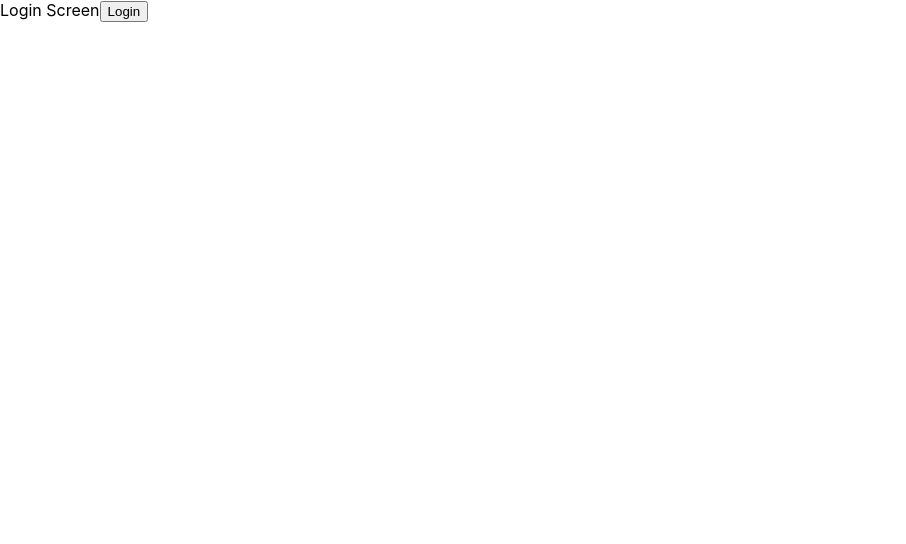
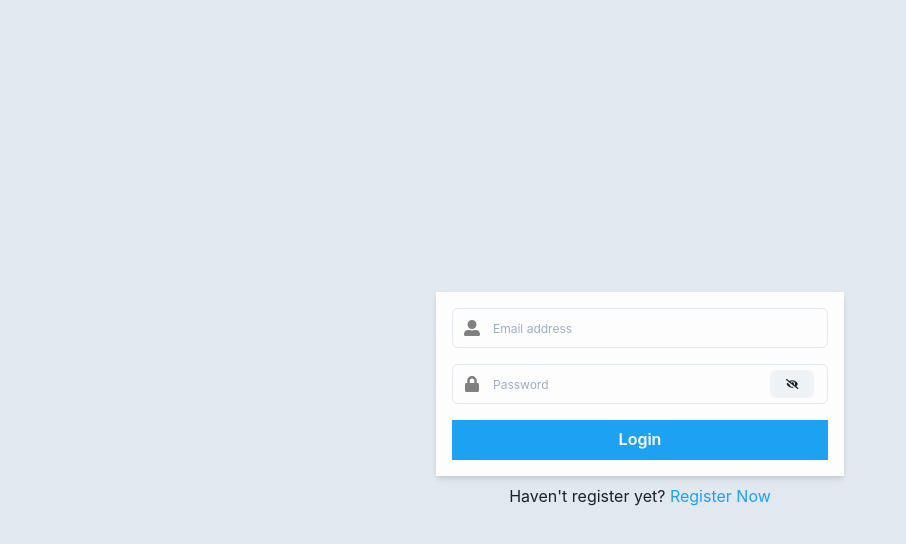
Before and after one commit to RMIT-FinTech-Club/3MS, a React (Create React App) app: page / in a window 1280 px wide. Shown: the top 544 px of the page, without its empty margins (0-906 px from the left). Built offline with nearby package versions, Linux system fonts and the light colour scheme.

Commit message:
add login page

```diff
--- a/src/components/page/Login/Login.tsx
+++ b/src/components/page/Login/Login.tsx
@@ -1,15 +1,139 @@
 import React from "react";
 import { useAuthStore } from "../../../core/store";
+import {
+	Flex,
+	Heading,
+	Input,
+	Button,
+	InputGroup,
+	Stack,
+	InputLeftElement,
+	Box,
+	Link,
+	Avatar,
+	FormControl,
+	FormHelperText,
+	InputRightElement,
+} from "@chakra-ui/react";
+import { FontAwesomeIcon } from "@fortawesome/react-fontawesome";
+import {
+	faLock,
+	faUserAlt,
+	faEye,
+	faEyeSlash,
+} from "@fortawesome/free-solid-svg-icons";
 
 interface Props {}
 
 const Login = (props: Props) => {
 	const login = useAuthStore((state) => state.login);
+
+	const [showPassword, setShowPassword] = React.useState(false);
+
+	const handleShowClick = () => setShowPassword(!showPassword);
+
 	return (
-		<div>
-			Login Screen
-			<button onClick={login}>Login</button>
-		</div>
+		<Flex
+			flexDirection="column"
+			width="100wh"
+			height="100vh"
+			backgroundColor="gray.200"
+			justifyContent="center"
+			alignItems="center"
+		>
+			<Stack
+				flexDir="column"
+				mb="2"
+				justifyContent="center"
+				alignItems="center"
+			>
+				<Box minW={{ base: "90%", md: "408px" }}>
+					<form>
+						<Stack
+							spacing={4}
+							p="1rem"
+							backgroundColor="whiteAlpha.900"
+							boxShadow="md"
+						>
+							<FormControl>
+								<InputGroup>
+									<InputLeftElement
+										pointerEvents="none"
+										children={
+											<FontAwesomeIcon
+												icon={faUserAlt}
+												style={{
+													color: "grey",
+												}}
+											/>
+										}
+									/>
+									<Input
+										type="email"
+										placeholder="Email address"
+										fontSize="12"
+									/>
+								</InputGroup>
+							</FormControl>
+							<FormControl>
+								<InputGroup>
+									<InputLeftElement
+										pointerEvents="none"
+										color="gray.300"
+										children={
+											<FontAwesomeIcon
+												icon={faLock}
+												style={{
+													color: "grey",
+												}}
+											/>
+										}
+									/>
+									<Input
+										type={showPassword ? "text" : "password"}
+										placeholder="Password"
+										fontSize="12"
+									/>
+									<InputRightElement width="4.5rem">
+										<Button
+											h="1.75rem"
+											size="md"
+											fontSize="10"
+											onClick={handleShowClick}
+										>
+											{!showPassword ? (
+												<FontAwesomeIcon icon={faEyeSlash} />
+											) : (
+												<FontAwesomeIcon icon={faEye} />
+											)}
+										</Button>
+									</InputRightElement>
+								</InputGroup>
+								{/* <FormHelperText textAlign="right">
+									<Link>Forgot password?</Link>
+								</FormHelperText> */}
+							</FormControl>
+							<Button
+								borderRadius={0}
+								type="submit"
+								variant="solid"
+								colorScheme="twitter"
+								width="full"
+								onClick={login}
+							>
+								Login
+							</Button>
+						</Stack>
+					</form>
+				</Box>
+			</Stack>
+			<Box>
+				Haven't register yet?{" "}
+				<Link color="twitter.500" href="#">
+					Register Now
+				</Link>
+			</Box>
+		</Flex>
 	);
 };
 
--- a/src/index.tsx
+++ b/src/index.tsx
@@ -2,10 +2,13 @@ import React from "react";
 import * as ReactDOM from "react-dom";
 import "./index.css";
 import App from "./App";
+import { ChakraProvider } from "@chakra-ui/react";
 
 ReactDOM.render(
 	<React.StrictMode>
-		<App />
+		<ChakraProvider>
+			<App />
+		</ChakraProvider>
 	</React.StrictMode>,
 	document.getElementById("root")
 );
```
Also changed, not shown: package.json (+7 -0 lines), 1 other file (tests, documents, lock files or other folders).
